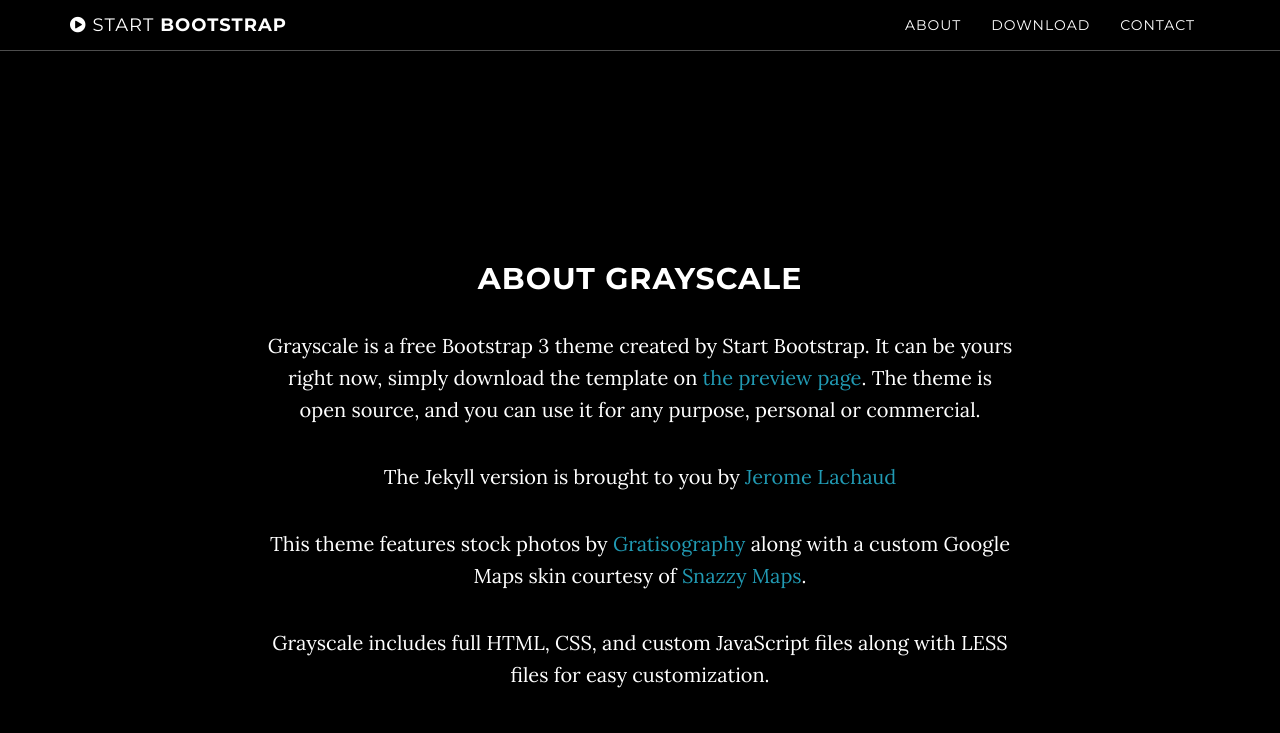
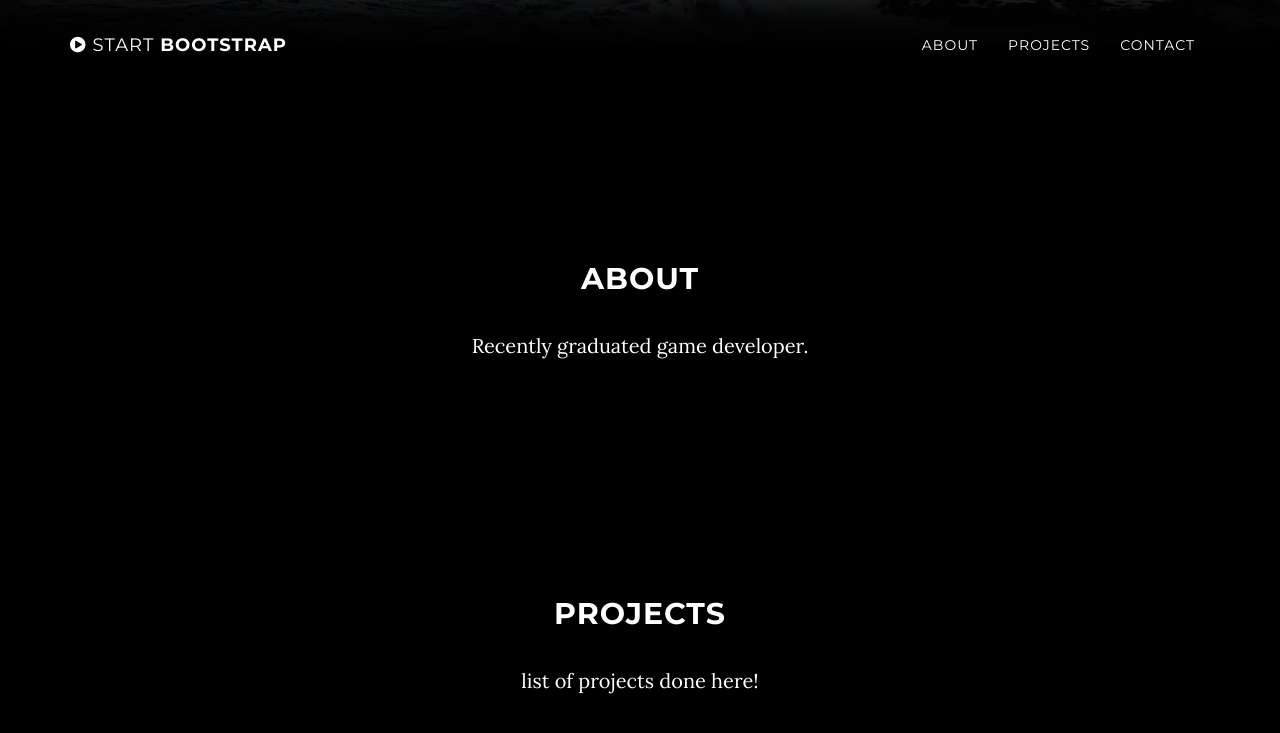
Before and after one commit to LexaFayte/DevKabak, a Jekyll site: the page built from index.html, in a window 1280 px wide and 900 px high, scrolled down 838 px. Shown: the top 733 px of the window. Built offline with Jekyll 4.4.1, drawn with Linux system fonts in a browser that asks for light colours; some of the changed text lies outside the part shown.

Commit message:
personalizations

```diff
--- a/_config.yml
+++ b/_config.yml
@@ -1,8 +1,7 @@
 # Site settings
-title: Grayscale
-email: your-email@domain.com
-url: https://example.github.io
-description: "Write an awesome description for your new site here. You can edit this line in _config.yml. It will appear in your document head meta (for Google search results) and in your feed.xml site description."
+title: Alexandra Kabak
+email: alexkabak@live.ca
+description: "BCIT Computer Systems Game Development graduate."
 
 # Color settings (hex-codes without the leading hash-tag)
 color:
@@ -10,20 +9,20 @@ color:
   links: '#219ab3'
 
 # Footer settings
-footer: Your Website
+footer: Alexandra Kabak
 
 # Social networks usernames (many more available: google-plus, flickr, dribbble, pinterest, instagram, tumblr, linkedin, etc.)
 social:
   - title: twitter
-    url: https://twitter.com/SBootstrap
-  - title: facebook
-    url:
-  - title: stack-overflow
-    url: http://stackoverflow.com/questions/tagged/jekyll
-  - title: bitbucket
-    url: http://bitbucket.org/jekyll
+    url: https://twitter.com/LexaFayte
+#  - title: facebook
+#    url:
+#  - title: stack-overflow
+#    url: http://stackoverflow.com/questions/tagged/jekyll
+#  - title: bitbucket
+#    url: http://bitbucket.org/jekyll
   - title: github
-    url: https://github.com/IronSummitMedia/startbootstrap
+    url: https://github.com/LexaFayte
 
 # Build settings
 markdown: kramdown
--- a/_includes/about.html
+++ b/_includes/about.html
@@ -2,11 +2,8 @@
     <section id="about" class="container content-section text-center">
         <div class="row">
             <div class="col-lg-8 col-lg-offset-2">
-                <h2>About Grayscale</h2>
-                <p>Grayscale is a free Bootstrap 3 theme created by Start Bootstrap. It can be yours right now, simply download the template on <a href="http://startbootstrap.com/template-overviews/grayscale/">the preview page</a>. The theme is open source, and you can use it for any purpose, personal or commercial.</p>
-                <p>The Jekyll version is brought to you by <a href="https://github.com/jeromelachaud">Jerome Lachaud</a></p>
-                <p>This theme features stock photos by <a href="http://gratisography.com/">Gratisography</a> along with a custom Google Maps skin courtesy of <a href="http://snazzymaps.com/">Snazzy Maps</a>.</p>
-                <p>Grayscale includes full HTML, CSS, and custom JavaScript files along with LESS files for easy customization.</p>
+                <h2>About</h2>
+                <p>Recently graduated game developer.</p>
             </div>
         </div>
     </section>
--- a/_includes/nav.html
+++ b/_includes/nav.html
@@ -21,7 +21,7 @@
                         <a class="page-scroll" href="#about">About</a>
                     </li>
                     <li>
-                        <a class="page-scroll" href="#download">Download</a>
+                        <a class="page-scroll" href="#projects">Projects</a>
                     </li>
                     <li>
                         <a class="page-scroll" href="#contact">Contact</a>
--- /dev/null
+++ b/_includes/projects.html
@@ -0,0 +1,12 @@
+<!-- Projects Section -->
+<section id="projects" class="content-section text-center">
+    <div class="projects-section">
+        <div class="container">
+            <div class="col-lg-8 col-lg-offset-2">
+                <h2>Projects</h2>
+                <p>list of projects done here!</p>
+          <!--      <a href="http://startbootstrap.com/template-overviews/grayscale/" class="btn btn-default btn-lg">Visit Download Page</a>-->
+            </div>
+        </div>
+    </div>
+</section>
--- a/_layouts/default.html
+++ b/_layouts/default.html
@@ -5,7 +5,7 @@
     {% include nav.html %}
     {% include header.html %}
     {% include about.html %}
-    {% include download.html %}
+    {% include projects.html %}
     {% include contact.html %}
     {% include map.html %}
     {% include footer.html %}
--- a/js/grayscale.js
+++ b/js/grayscale.js
@@ -47,7 +47,7 @@ function init() {
         zoom: 15,
 
         // The latitude and longitude to center the map (always required)
-        center: new google.maps.LatLng(40.6700, -73.9400), // New York
+        center: new google.maps.LatLng(49.184098, -122.845470), // Surrey, BC
 
         // Disables the default Google Maps UI components
         disableDefaultUI: true,
@@ -174,11 +174,11 @@ function init() {
     var map = new google.maps.Map(mapElement, mapOptions);
 
     // Custom Map Marker Icon - Customize the map-marker.png file to customize your icon
-    var image = 'img/map-marker.png';
-    var myLatLng = new google.maps.LatLng(40.6700, -73.9400);
-    var beachMarker = new google.maps.Marker({
-        position: myLatLng,
-        map: map,
-        icon: image
+    //var image = 'img/map-marker.png';
+    //var myLatLng = new google.maps.LatLng(40.6700, -73.9400);
+    //var beachMarker = new google.maps.Marker({
+    //    position: myLatLng,
+    //    map: map,
+    //    icon: image
     });
 }
```
